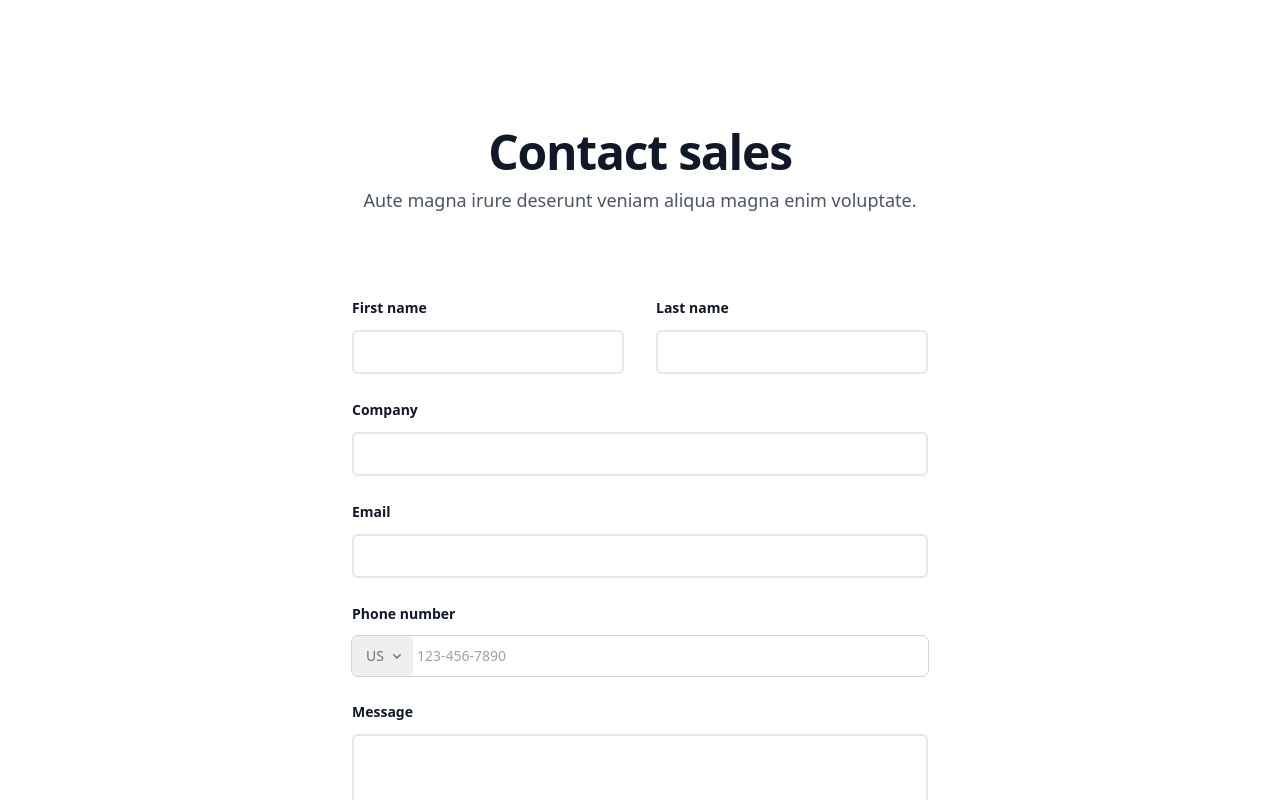
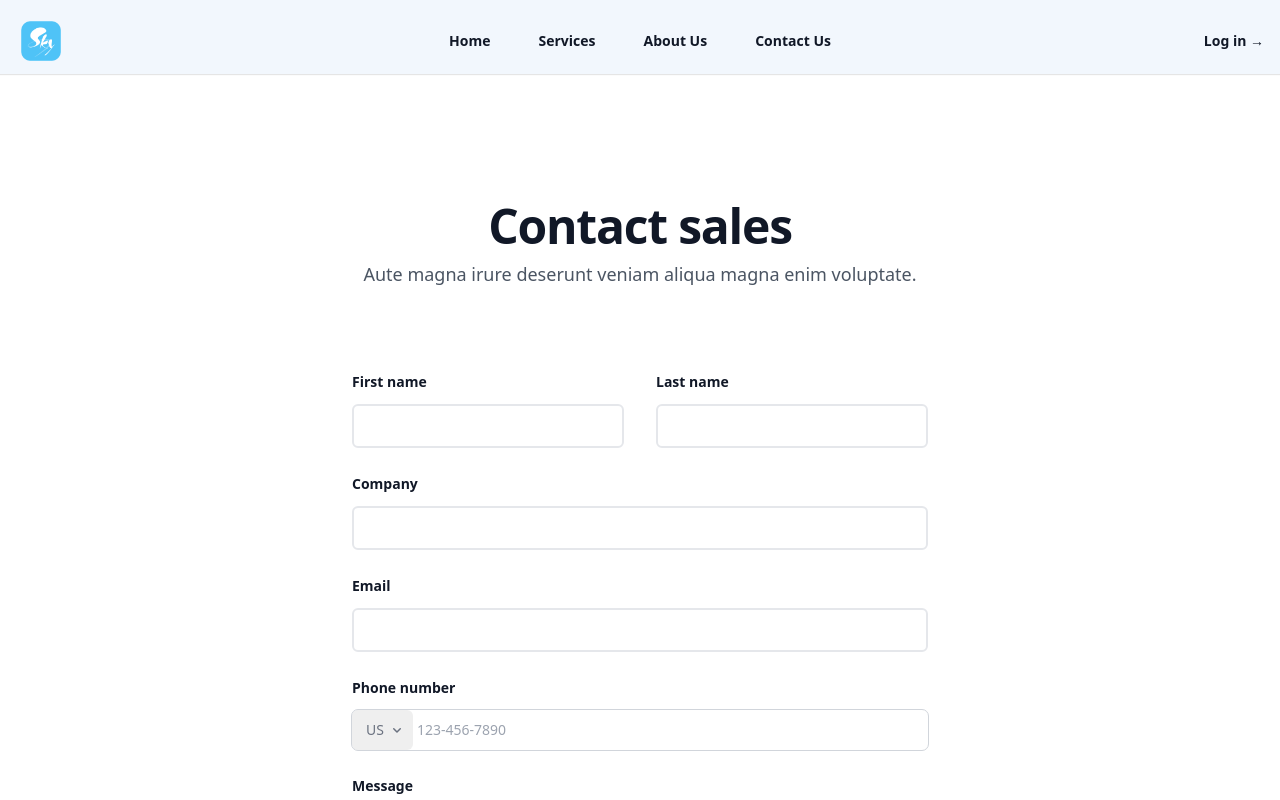
Before and after one commit to Akash7899/sky-web-minds, a Next.js app: page /pages/contact in a window 1280 px wide. Shown: the top 800 px of the page. Built offline with nearby package versions, Linux system fonts and the light colour scheme.

Commit message:
header add all pages

```diff
--- a/src/app/layout.tsx
+++ b/src/app/layout.tsx
@@ -1,6 +1,7 @@
 import type { Metadata } from "next";
 import localFont from "next/font/local";
 import "./globals.css";
+import Header from "./pages/layout/header";
 
 const robotoRegular = localFont({
   src: "./fonts/Roboto-Regular.woff",
@@ -33,6 +34,7 @@ export default function RootLayout({
       <body
         className={`${robotoRegular.variable} ${robotoBlod.variable}  ${robotoMedium.variable}`}
       >
+        <Header></Header>
         {children}
       </body>
     </html>
--- a/src/app/page.tsx
+++ b/src/app/page.tsx
@@ -1,12 +1,11 @@
 // import ComingSoon from "./pages/ComingSoon/comeingSoon";
 import Banner from "./components/Banner";
-import Header from "./pages/layout/header";
+// import Header from "./pages/layout/header";
 
 export default function Home() {
   return (
     <>
-      <Header></Header>
-      {/* <ComingSoon></ComingSoon> */}
+
       <Banner></Banner>
     </>
   );
```
